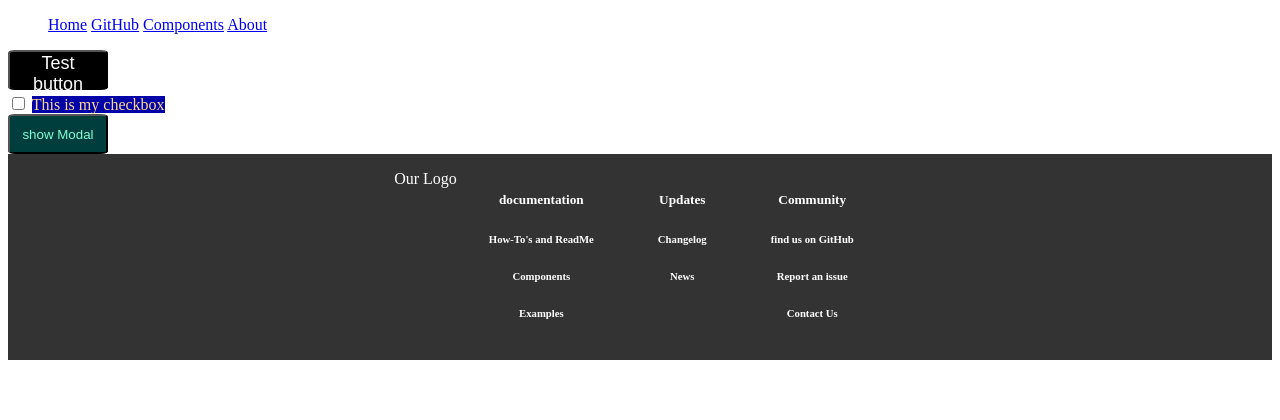
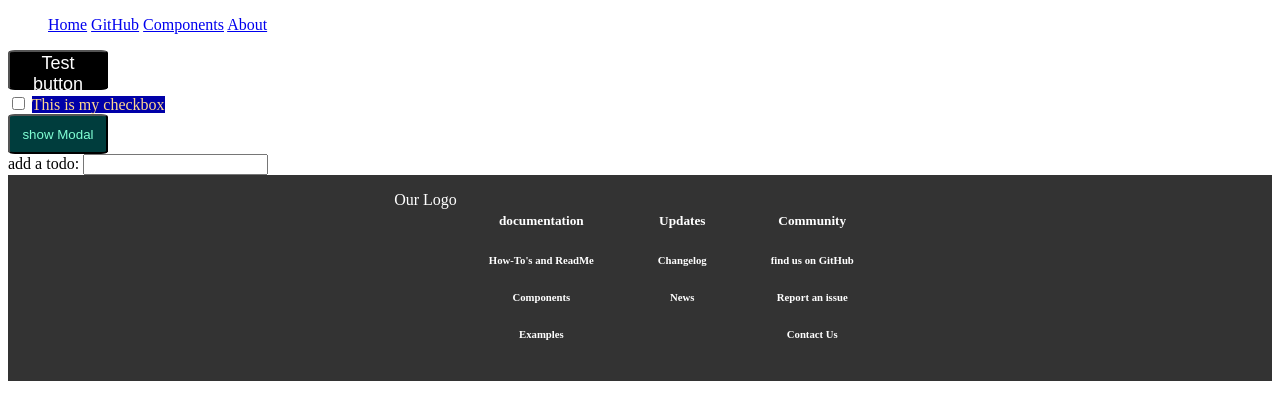
Before and after one commit to oslabs-beta/SvARIA, a SvelteKit app: page /testPage in a window 1280 px wide. Shown: the top 420 px of the page. Built offline with nearby package versions, Linux system fonts and the light colour scheme.

Commit message:
start of form

```diff
--- /dev/null
+++ b/src/lib/Form.svelte
@@ -0,0 +1,15 @@
+<script>
+    export let method = "POST"
+    import Button from './Button.svelte';
+
+</script>
+
+<form method={method} on:submit|preventDefault>
+    <label>
+        add a todo:
+        <input
+            name="description"
+            autocomplete="off"
+        />
+    </label>
+</form>
--- a/src/routes/testPage/+page.svelte
+++ b/src/routes/testPage/+page.svelte
@@ -4,6 +4,7 @@
 	import Checkbox from '$lib/input_types/Checkbox.svelte';
 	import Button from '../../lib/Button.svelte';
 	import Modal from '$lib/Modal.svelte';
+	import Form from '$lib/Form.svelte'
 	function handleClick() {
 		console.log('button clicked');
 	}
@@ -45,6 +46,7 @@
 		<h3 id="modalHeader">Modal</h3>
 		<p id="dialoginfo">This is my modal content</p>
 	</Modal>
+	<Form/>
 </div>
 
 <style>
```
